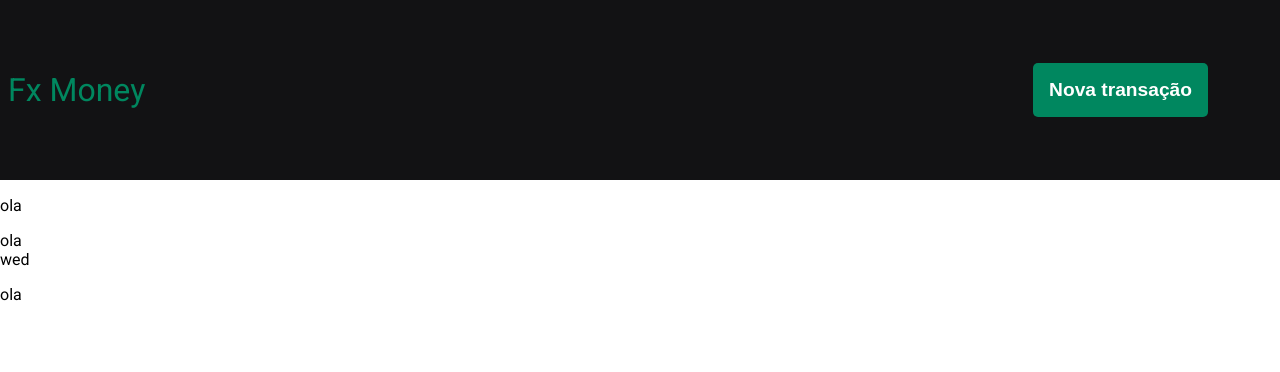
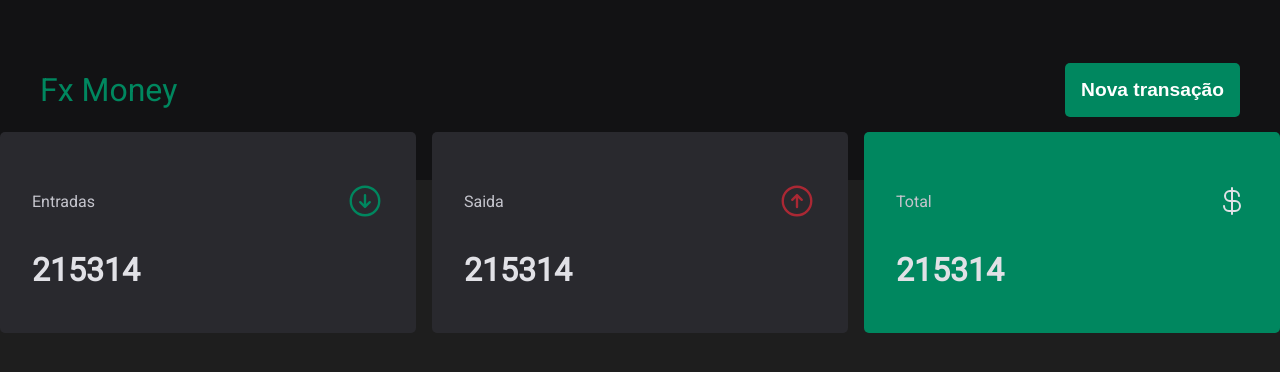
Before and after one commit to leonardofx1/FxMoney, a React (Vite) app in the folder fxmoney/: page / in a window 1280 px wide. Shown: the top 372 px of the page. Built offline with nearby package versions, Linux system fonts and the light colour scheme.

Commit message:
'summary'

```diff
--- a/fxmoney/package.json
+++ b/fxmoney/package.json
@@ -10,6 +10,7 @@
     "preview": "vite preview"
   },
   "dependencies": {
+    "@phosphor-icons/react": "^2.0.15",
     "react": "^18.2.0",
     "react-dom": "^18.2.0",
     "styled-components": "^6.1.1"
--- a/fxmoney/src/App.tsx
+++ b/fxmoney/src/App.tsx
@@ -1,16 +1,13 @@
-import Header from "./components/Header"
+
+import Home from "./pages/Home"
 
 const  App = () => {
 
 
   return (
-    <div>
-      <Header/>
-      <p>ola</p>
-      <span>ola</span>
-      <div>wed</div>
-      <p>ola</p>
-    </div>
+    <>
+      <Home />
+    </>
   )
 }
 
--- a/fxmoney/src/components/Header/style.ts
+++ b/fxmoney/src/components/Header/style.ts
@@ -4,7 +4,7 @@ import { thema } from "../../style/thema";
 
 export const Header = styled.header`
     display:flex;
-
+    justify-content: center;
     width: 100%;
     height:180px;
     min-width: auto;
--- /dev/null
+++ b/fxmoney/src/components/Transaction/index.tsx
@@ -0,0 +1,40 @@
+import { thema } from "../../style/thema";
+import * as S from "./style";
+import {
+  ArrowCircleDown,
+  ArrowCircleUp,
+  CurrencyDollar,
+} from "@phosphor-icons/react";
+
+const Transaction = () => {
+  return (
+    <S.TransactionContainer>
+      <S.TransactionSummary>
+        <S.TransactionIcon>
+
+          <span>Entradas</span>{" "}
+          <ArrowCircleDown size={38} color={thema.colors.green} />
+        </S.TransactionIcon>
+        <S.Money>215314</S.Money>
+      </S.TransactionSummary>
+      <S.TransactionSummary>
+        <S.TransactionIcon>
+
+          <span>Saida</span>
+          <ArrowCircleUp size={38} color={thema.colors.redDark} />
+        </S.TransactionIcon>
+        <S.Money>215314</S.Money>
+      </S.TransactionSummary>
+      <S.TransactionSummary color="green">
+        <S.TransactionIcon>
+
+          <span>Total</span>
+          <CurrencyDollar size={32} color={thema.colors.money} />
+        </S.TransactionIcon>
+        <S.Money>215314</S.Money>
+      </S.TransactionSummary>
+    </S.TransactionContainer>
+  );
+};
+
+export default Transaction;
--- /dev/null
+++ b/fxmoney/src/components/Transaction/style.ts
@@ -0,0 +1,44 @@
+import styled from 'styled-components'
+import { thema } from '../../style/thema'
+
+
+export const TransactionContainer = styled.section `
+    display:flex;
+    justify-content: center;
+    width:100%;
+    margin-top:-3rem;
+    height:100px;
+    gap:1rem;
+
+`
+
+export const TransactionSummary = styled.div `
+    display: flex;
+    flex-wrap:wrap;
+    align-items:center;
+
+    width:352px;
+    height: 137px;
+    padding:2rem;
+    background-color:${(props) => props.color === 'green' ? thema.colors.green :thema.colors.grayLigth};
+    border-radius:${thema.border.borderRadius};
+
+`
+
+export const TransactionIcon = styled.div `
+    display:flex;
+    align-items: center;
+    justify-content: space-between;
+    width:100%;
+    height:50px;
+
+    span {
+        font-size:1rem;
+        color:${thema.colors.grayFont}
+    }
+`
+
+export const Money = styled.strong `
+    font-size: 2rem;
+    color:${thema.colors.money};
+`
--- /dev/null
+++ b/fxmoney/src/pages/Home.tsx
@@ -0,0 +1,16 @@
+import Header from "../components/Header"
+import Transaction from "../components/Transaction"
+
+
+const Home = () => {
+
+    return (
+        <>
+        <Header />
+        <Transaction />
+        </>
+
+    )
+}
+
+export default Home
--- a/fxmoney/src/style/globalStyle.ts
+++ b/fxmoney/src/style/globalStyle.ts
@@ -6,5 +6,6 @@ export const GlobalStyle = createGlobalStyle`
         padding: 0;
         box-sizing: border-box;
         font-family: 'Roboto', sans-serif;
+        background-color:#1E1E1E;
     }
 `;
--- a/fxmoney/src/style/thema.ts
+++ b/fxmoney/src/style/thema.ts
@@ -6,6 +6,10 @@ export const thema = {
         greenLigth:'#00B37E',
         gray:'#121214',
         grayLigth:'#29292E',
+        grayFont:'#C4C4CC',
+        money:'#E1E1E6',
+        redDark:'#AA2834',
+
     },
     border: {
         borderRadius:'5px'
```
Also changed, not shown: 1 other file (tests, documents, lock files or other folders).
